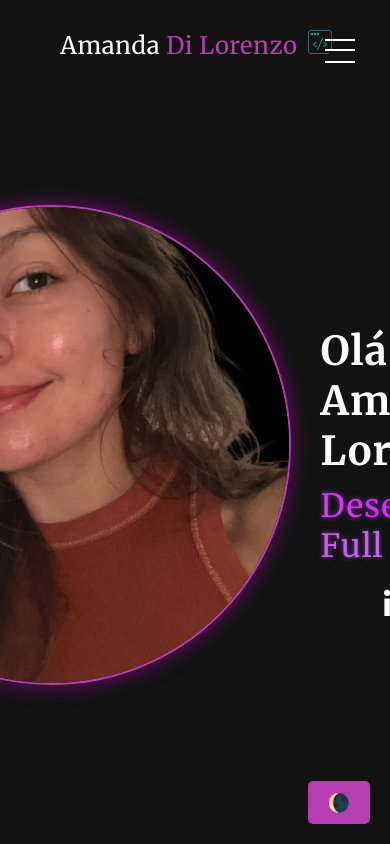
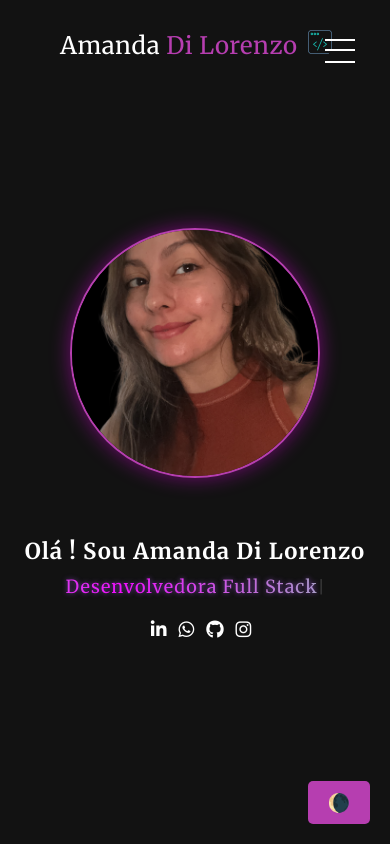
Before and after one commit to mandiilorenzo/portfolio-amanda-angular, an Angular app: page / in a window 390 px wide. Shown: the top 844 px of the page. Built offline with nearby package versions, Linux system fonts and the light colour scheme.

Commit message:
style: responsivo do profile

```diff
--- a/src/app/modules/portfolio/components/profile/profile.component.css
+++ b/src/app/modules/portfolio/components/profile/profile.component.css
@@ -90,6 +90,56 @@
     transition: all 0.3s ease;
 }
 
+@media (max-width: 1160px) {
+    .container {
+        flex-direction: column;
+        align-items: center;
+        width: 100%;
+        max-width: 100%;
+        padding: 0 15px;
+        margin: 0 auto;
+    }
+
+    .container .img-perfil .picture-perfil {
+        width: 320px;
+        height: 320px;
+    }
+
+    .container .info-principal h1 {
+        font-size: 32px;
+    }
+
+    .typed-text {
+        font-size: 24px;
+    }
+}
+
+@media (max-width: 768px) {
+    .container {
+        width: 100%;
+        max-width: 100%;
+        padding: 0 15px;
+        margin: 0 auto;
+    }
+
+    .container .img-perfil .picture-perfil {
+        width: 250px;
+        height: 250px;
+    }
+
+    .container .info-principal h1 {
+        font-size: 22px;
+    }
+
+    .typed-text {
+        font-size: 18px;
+    }
+
+    .redes-sociais {
+        font-size: 18px;
+    }
+}
+
 
 :host-context(body.light-theme) .gradient-text {
     color: #b63eb0;
```
